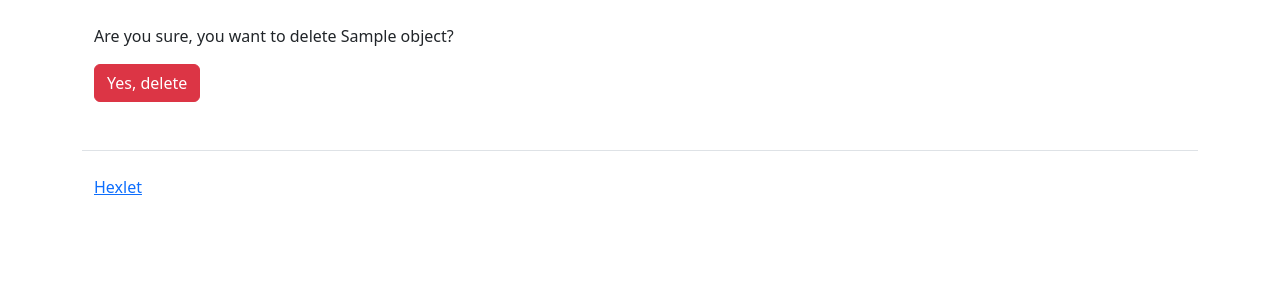
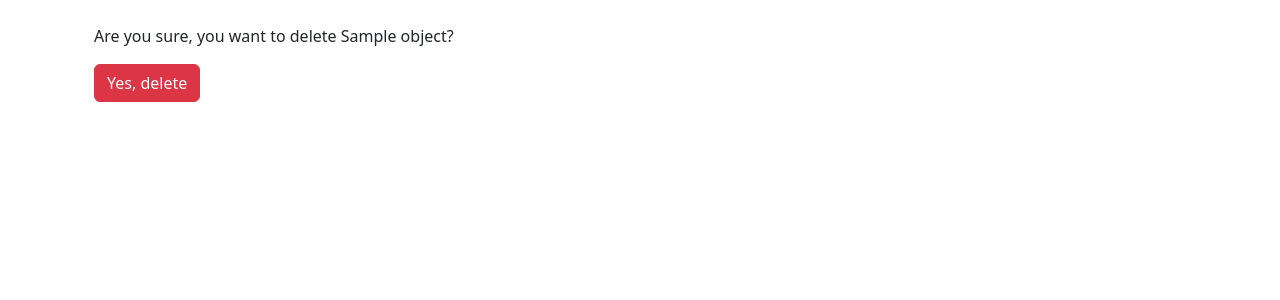
Before and after one commit to AnastasiaTimoshe/python-project-52, a Django app: template task_manager/templates/delete.html in a window 1280 px wide. Shown: the part 56-356 px from the top of the page. Run offline with Django 5.2, Linux system fonts and the light colour scheme; the template is opened without the code that fills it: most values are stand-ins (such as "Sample title", 1, 10 or a date in 2020); some libraries are stand-ins or nearby versions.

Commit message:
step_3 update

```diff
--- a/task_manager/templates/footer.html
+++ b/task_manager/templates/footer.html
@@ -1,8 +1,10 @@
-{% load django_bootstrap5 %}
-{% load i18n %}
+<!DOCTYPE html>
+<html lang="en">
+<head>
+    <meta charset="UTF-8">
+    <title>Title</title>
+</head>
+<body>
 
-<footer>
-  <div class="container my-5 pt-4 border-top">
-	  <a target="_blank" href="https://ru.hexlet.io">{% translate "Hexlet" %}</a>
-  </div>
-</footer>
+</body>
+</html>
```
Also changed, not shown: task_manager/footer.html (deleted, +0 -10 lines), task_manager/users/__init__.py (added), task_manager/users/admin.py (renamed from users/admin.py), task_manager/users/apps.py (renamed from users/apps.py), task_manager/users/migrations/__init__.py (added), task_manager/users/models.py (renamed from users/models.py), task_manager/users/tests.py (renamed from users/tests.py), task_manager/users/views.py (renamed from users/views.py).
